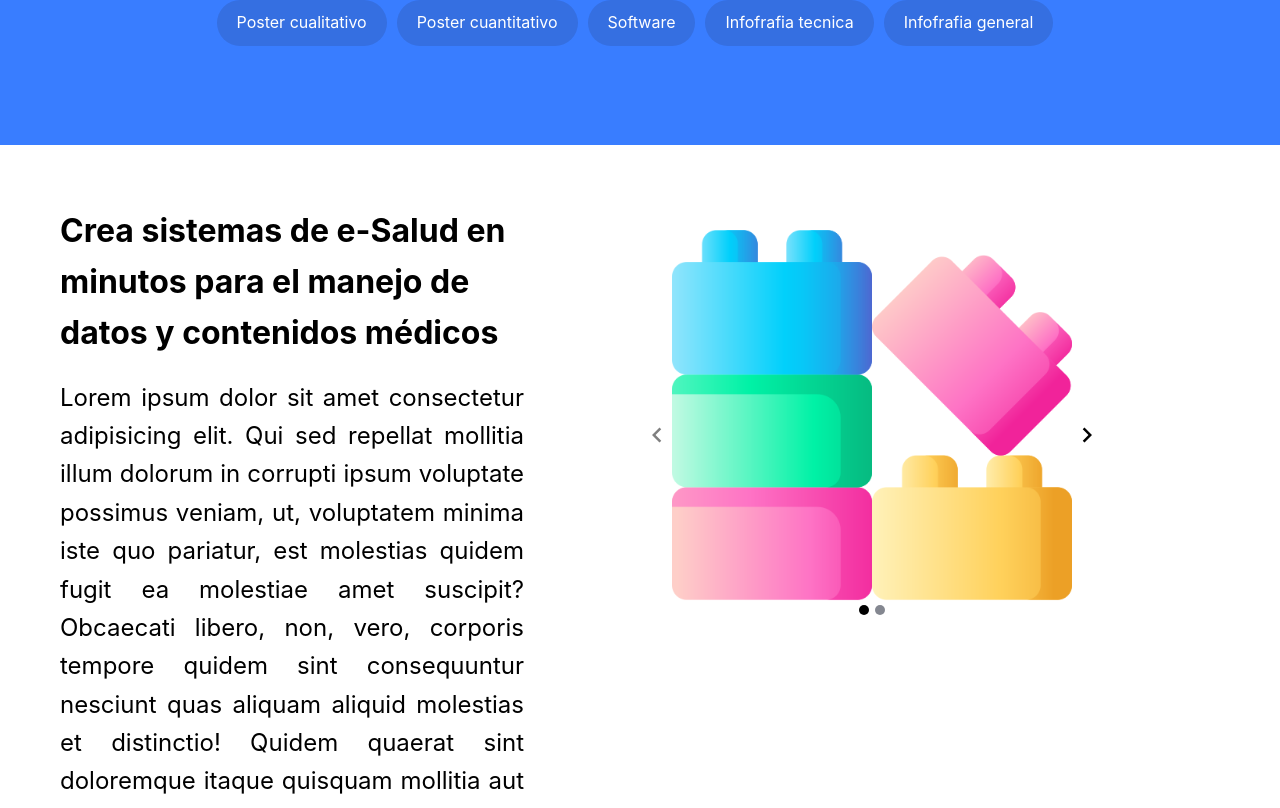
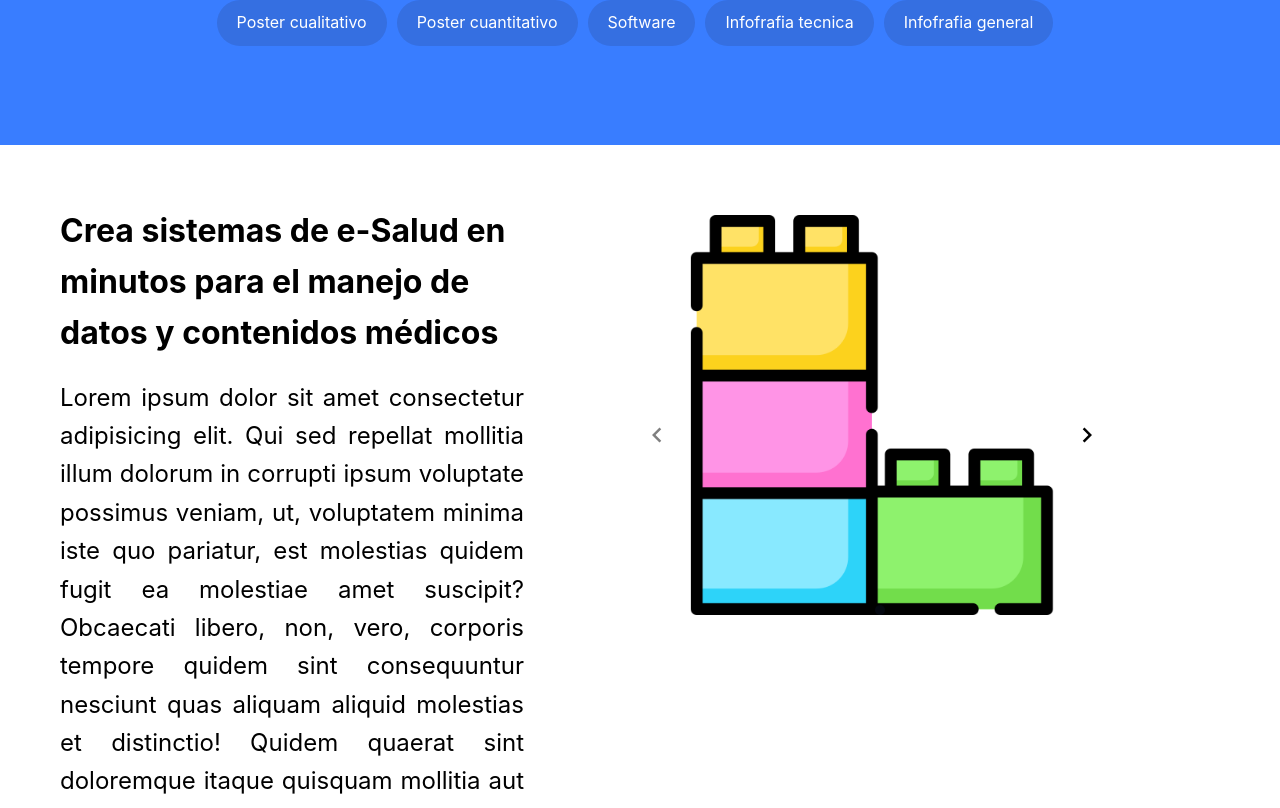
Before and after one commit to muyal-research-group/muyal-ui, a Vue app: page /nez in a window 1280 px wide. Shown: the part 575-1383 px from the top of the page. Built offline with nearby package versions, Linux system fonts and the light colour scheme.

Commit message:
carousel [added]

```diff
--- a/src/views/Nez.vue
+++ b/src/views/Nez.vue
@@ -19,7 +19,7 @@
               <Carousel :items-to-show="1" :wrap-around="false" snapAlign="start">
                 <Slide key ="1">
                   <!-- <div class="bg--black"> -->
-                    <img src="@/assets/nez_assets/lego.png" alt="NEZ_1" width="400">
+                    <img src="@/assets/nez_assets/bloques.png" alt="NEZ_1" width="400">
                   <!-- </div> -->
                 </Slide>
                 <Slide key ="2">
```
Also changed, not shown: src/assets/nez_assets/bloques.png (added).
